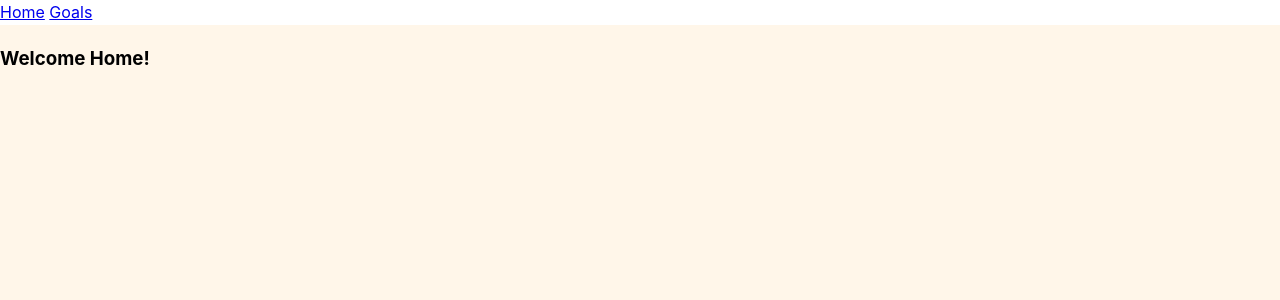
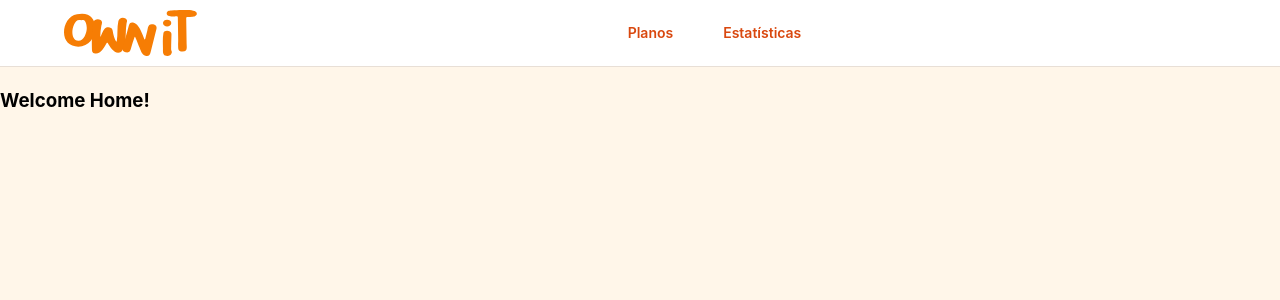
Before and after one commit to Arthurpmrs/ownit, a React (Vite) app in the folder ui/: page / in a window 1280 px wide. Shown: the top 300 px of the page. Built offline with nearby package versions, Linux system fonts and the light colour scheme.

Commit message:
feat: Add Navbar component and logo

```diff
--- a/ui/src/features/appshell/header.tsx
+++ b/ui/src/features/appshell/header.tsx
@@ -24,7 +24,7 @@ export default function Header({
     >
       <Group>
         <Center
-          bg="brand.5"
+          bg="orange.6"
           style={{ borderRadius: 'var(--mantine-radius-lg)' }}
           p="xs"
         >
--- /dev/null
+++ b/ui/src/features/appshell/navbar.tsx
@@ -0,0 +1,35 @@
+import { Button, Center, Group, Image } from '@mantine/core';
+import { Link, useMatchRoute } from '@tanstack/react-router';
+
+export default function Navbar() {
+  const matchRoute = useMatchRoute();
+
+  return (
+    <Group
+      px="4rem"
+      py="xs"
+      style={{ borderBottom: '1px solid var(--mantine-color-borderLight-0)' }}
+    >
+      <Center>
+        <Image src="/assets/ownit-logo.svg" alt="Ownit Logo" w={133} h={46} />
+      </Center>
+      <Group gap="sm" flex={1} justify="center">
+        <Button
+          component={Link}
+          to="/goals"
+          variant={matchRoute({ to: '/goals' }) ? 'filled' : 'subtle'}
+        >
+          Planos
+        </Button>
+
+        <Button
+          component={Link}
+          to="/statistics"
+          variant={matchRoute({ to: '/statistics' }) ? 'filled' : 'subtle'}
+        >
+          Estatísticas
+        </Button>
+      </Group>
+    </Group>
+  );
+}
--- a/ui/src/features/root.tsx
+++ b/ui/src/features/root.tsx
@@ -1,18 +1,11 @@
 import { Box, Flex } from '@mantine/core';
-import { Link, Outlet } from '@tanstack/react-router';
+import { Outlet } from '@tanstack/react-router';
+import Navbar from './appshell/navbar';
 
 export default function RootLayout() {
   return (
     <Flex direction="column" mih="100vh">
-      <div className="p-2 flex gap-2">
-        <Link to="/" className="[&.active]:font-bold">
-          Home
-        </Link>{' '}
-        <Link to="/goals" className="[&.active]:font-bold">
-          Goals
-        </Link>{' '}
-      </div>
-
+      <Navbar />
       <Box bg="bgLight.0" flex={1}>
         <Outlet />
       </Box>
--- a/ui/src/main.tsx
+++ b/ui/src/main.tsx
@@ -4,12 +4,7 @@ import '@mantine/notifications/styles.css';
 import { StrictMode } from 'react';
 import { createRoot } from 'react-dom/client';
 
-import {
-  colorsTuple,
-  createTheme,
-  MantineProvider,
-  type MantineColorsTuple,
-} from '@mantine/core';
+import { colorsTuple, createTheme, MantineProvider } from '@mantine/core';
 import { Notifications } from '@mantine/notifications';
 import { QueryClient, QueryClientProvider } from '@tanstack/react-query';
 import { createRouter, RouterProvider } from '@tanstack/react-router';
@@ -25,26 +20,12 @@ declare module '@tanstack/react-router' {
   }
 }
 
-const brand: MantineColorsTuple = [
-  '#fff4e1',
-  '#ffe8cc',
-  '#fed09b',
-  '#fdb766',
-  '#fca13a',
-  '#fc931d',
-  '#fc8a08',
-  '#e17800',
-  '#c86a00',
-  '#af5a00',
-];
-
 const theme = createTheme({
   colors: {
-    brand,
     bgLight: colorsTuple('#FFF6E9'),
     borderLight: colorsTuple('#E8DFD6'),
   },
-  primaryColor: 'brand',
+  primaryColor: 'orange',
 });
 
 createRoot(document.getElementById('root')!).render(
```
Also changed, not shown: ui/public/assets/ownit-logo.svg (added).
